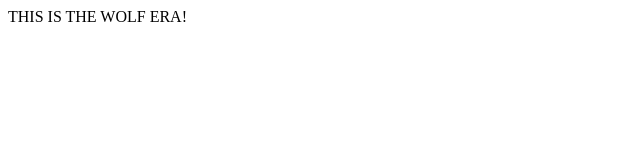
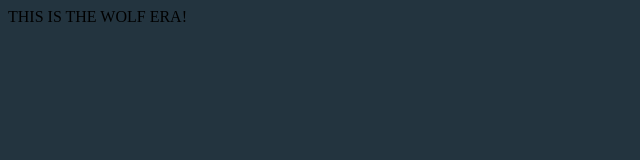
Before and after one commit to WolfEra/WolfEra.github.io, a plain HTML site: page index.html in a window 1280 px wide. Shown: the whole page, without its empty margins (0-640 px from the left). Drawn offline with Linux system fonts and the light colour scheme.

Commit message:
add style sheet

```diff
--- a/index.html
+++ b/index.html
@@ -4,7 +4,8 @@
     <meta charset="UTF-8">
     <meta name="viewport" content="width=device-width, initial-scale=1.0">
     <meta http-equiv="X-UA-Compatible" content="ie=edge">
-    <title>Document</title>
+    <LINK href="styles.css" rel="stylesheet" type="text/css">
+    <title>Wolf Era</title>
 </head>
 <body>
     THIS IS THE WOLF ERA!
--- /dev/null
+++ b/styles.css
@@ -0,0 +1,4 @@
+body {
+    background-color: #23343f;
+    font: #ffffff;
+}
```
